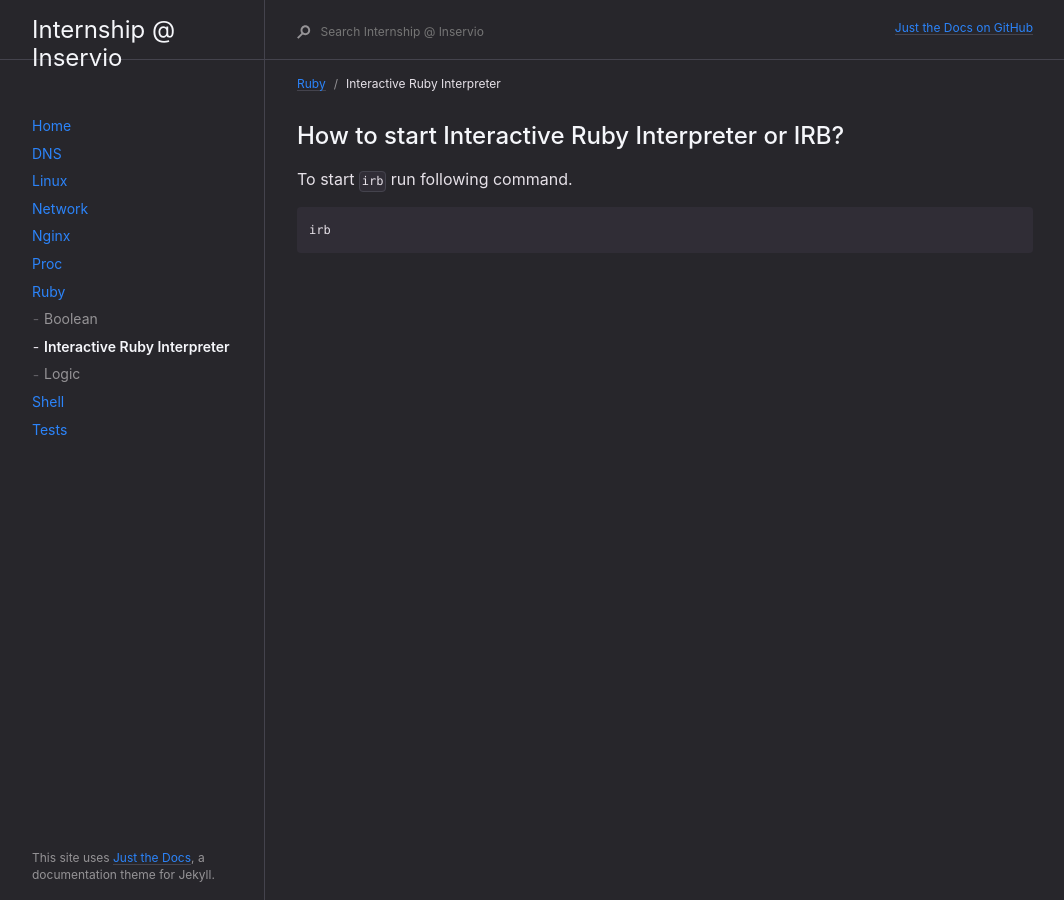
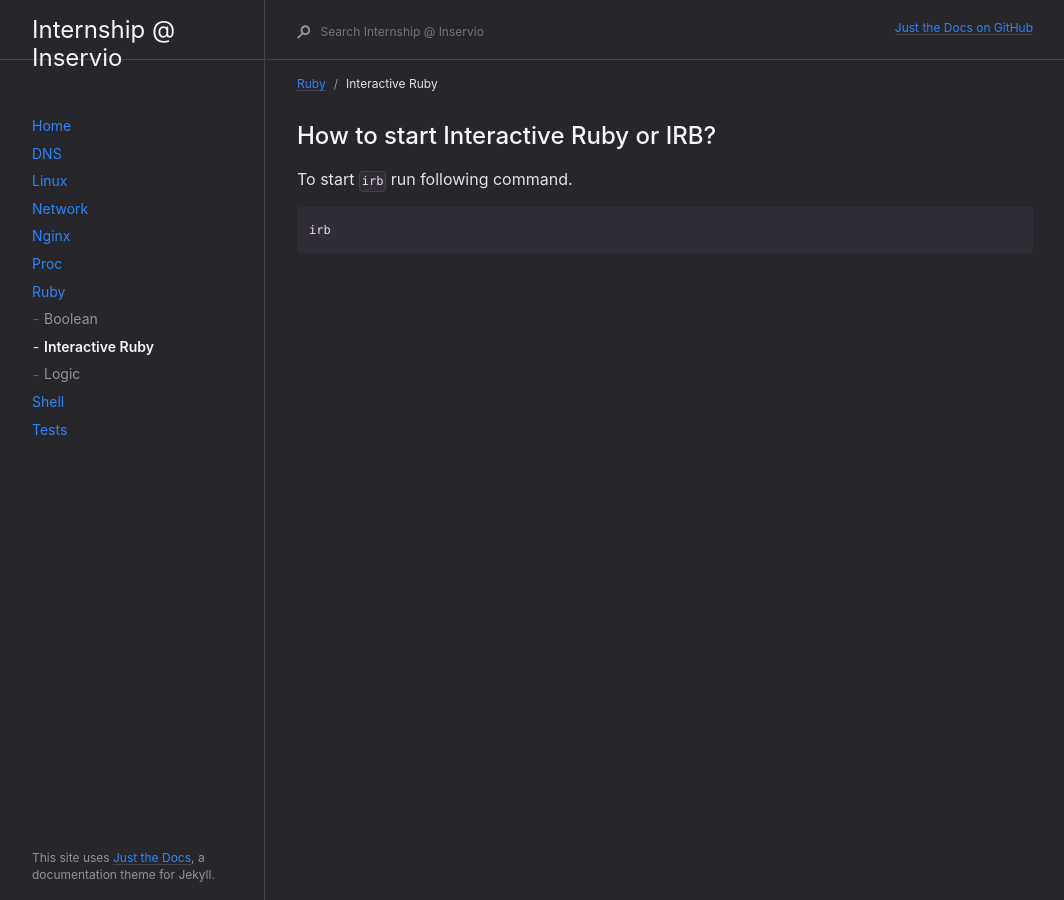
Before and after one commit to inservio/internship, a Jekyll site: the page built from docs/ruby/irb.md, in a window 1280 px wide. Shown: the whole page, without its empty margins (91-1155 px from the left). Built offline with Jekyll 4.4.1, drawn with Linux system fonts in a browser that asks for light colours.

Commit message:
adding IRB

```diff
--- a/docs/ruby/irb.md
+++ b/docs/ruby/irb.md
@@ -1,11 +1,11 @@
 ---
 layout: default
-title: Interactive Ruby Interpreter
+title: Interactive Ruby
 parent: Ruby
 permalink: /docs/ruby/irb/
 ---
 
-## How to start Interactive Ruby Interpreter or  IRB?
+## How to start Interactive Ruby or IRB?
 
 To start `irb` run following command.
 
```
